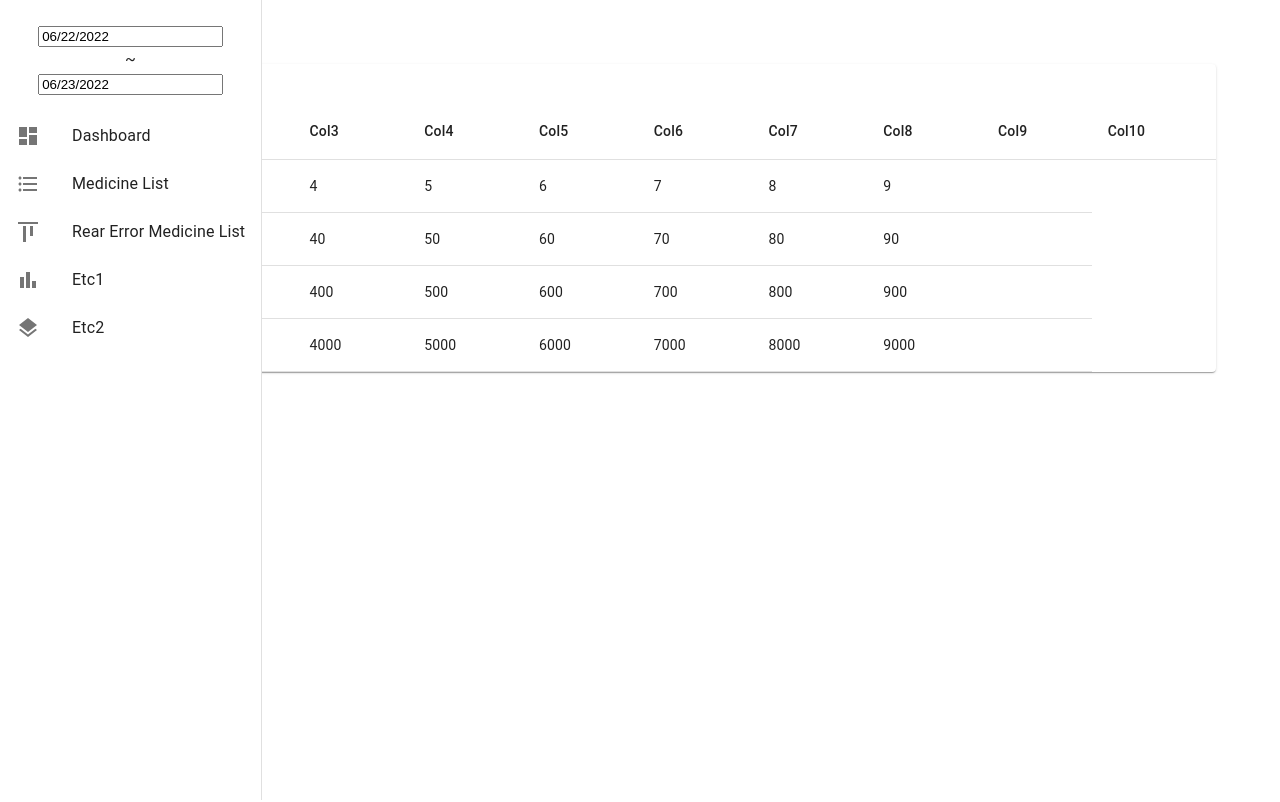
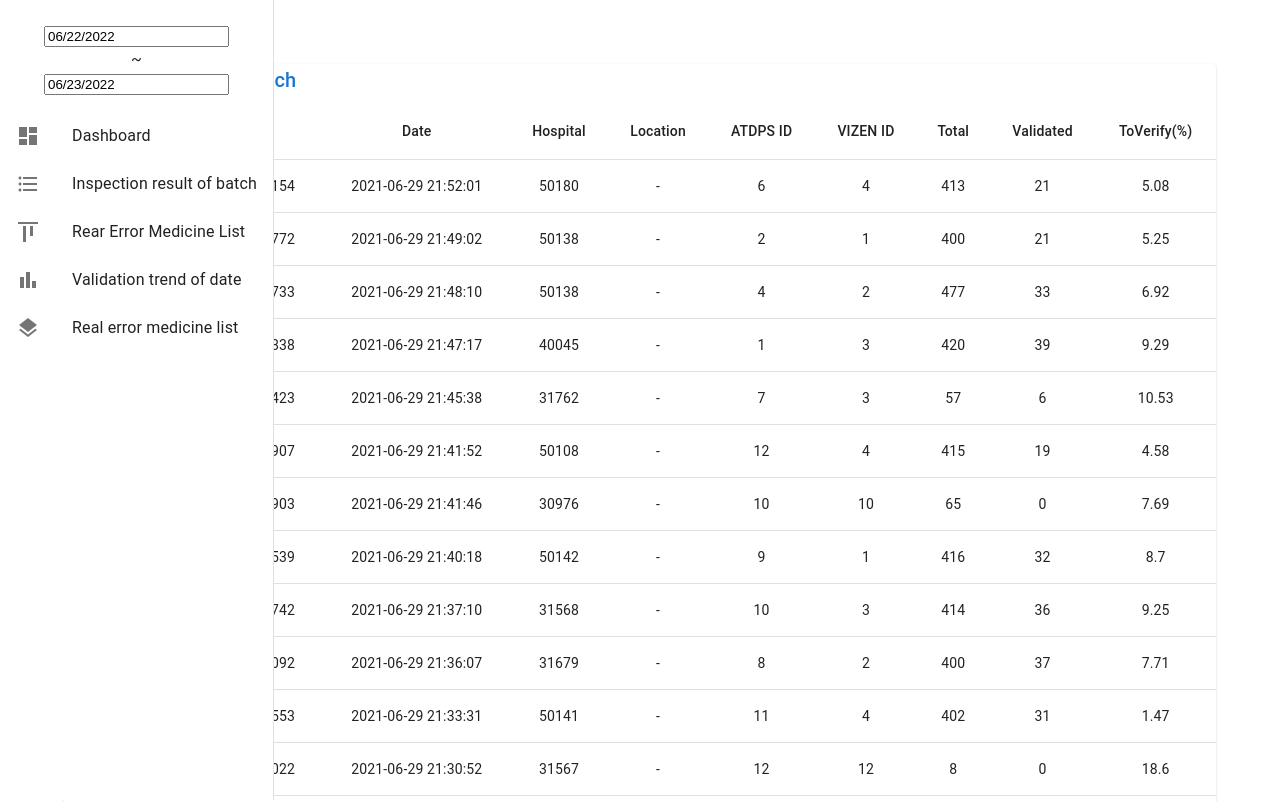
Before and after one commit to kimhaeil/Luna, a React (Create React App) app in the folder lunaclient/: page /ErrList in a window 1280 px wide. Shown: the top 802 px of the page. Built offline with nearby package versions, Linux system fonts and the light colour scheme.

Commit message:
샘플 데이터 생성

```diff
--- a/lunaclient/src/App.js
+++ b/lunaclient/src/App.js
@@ -52,7 +52,7 @@ function App() {
                                 <PeriodConditions />
                                 <ListItemButton
                                     component={RouteLink}
-                                    to="/Chart"
+                                    to="/Dashboard"
                                 >
                                     <ListItemIcon>
                                         <DashboardIcon />
@@ -66,7 +66,7 @@ function App() {
                                     <ListItemIcon>
                                         <FormatListBulletedIcon />
                                     </ListItemIcon>
-                                    <ListItemText primary="Medicine List" />
+                                    <ListItemText primary="Inspection result of batch" />
                                 </ListItemButton>
                                 <ListItemButton
                                     component={RouteLink}
@@ -79,12 +79,12 @@ function App() {
                                 </ListItemButton>
                                 <ListItemButton
                                     component={RouteLink}
-                                    to="/Home"
+                                    to="/Chart"
                                 >
                                     <ListItemIcon>
                                         <BarChartIcon />
                                     </ListItemIcon>
-                                    <ListItemText primary="Etc1" />
+                                    <ListItemText primary="Validation trend of date" />
                                 </ListItemButton>
                                 <ListItemButton
                                     component={RouteLink}
@@ -93,7 +93,7 @@ function App() {
                                     <ListItemIcon>
                                         <LayersIcon />
                                     </ListItemIcon>
-                                    <ListItemText primary="Etc2" />
+                                    <ListItemText primary="Real error medicine list" />
                                 </ListItemButton>
                             </React.Fragment>
                         </List>
@@ -131,7 +131,7 @@ function App() {
                                             />
                                             <Route
                                                 exact
-                                                path="/Home"
+                                                path="/Dashboard"
                                                 element={<Dashboard />}
                                             />
                                             <Route
--- a/lunaclient/src/Summary.js
+++ b/lunaclient/src/Summary.js
@@ -22,16 +22,16 @@ export default function Summary() {
         <Title>Summary</Title>
         <Grid container rowSpacing={1} columnSpacing={{ xs: 1, sm: 2, md: 3 }}>
           <Grid item xs={6}>
-            <CountOfSummary title="To Verify" rate="34.5%" value={12341} total={45234} />
+            <CountOfSummary title="To Verify" rate="4.93%" value={104} total={2108} />
           </Grid>
           <Grid item xs={6}>
-            <CountOfSummary title="Real Error" rate="6.7%" value={1235} total={24563} />
+            <CountOfSummary title="Real Error" rate="0.43%" value={9} total={2108} />
           </Grid>
           <Grid item xs={6}>
-            <CountOfSummary title="False Positive" rate="3.2%" value={125} total={6654} />
+            <CountOfSummary title="False Positive" rate="3.2%" value="104(toVerify)-9(RealError)" total={2108} />
           </Grid>
           <Grid item xs={6}>
-            <CountOfSummary title="False Negative" rate="0.2%" value={2} total={5663} />
+            <CountOfSummary title="False Negative" rate="0.02%" value={2} total={5663} />
           </Grid>
         </Grid>
       </Box>
--- a/lunaclient/src/UsageChart.js
+++ b/lunaclient/src/UsageChart.js
@@ -35,8 +35,8 @@ export default function UsageChart() {
           }}
         >
           <CartesianGrid />
-          <XAxis type="number" dataKey="x" name="stature" unit="cm" />
-          <YAxis type="number" dataKey="y" name="weight" unit="kg" />
+          <XAxis type="number" dataKey="x" name="count" unit="" />
+          <YAxis type="number" dataKey="y" name="weight" unit="" />
           <Tooltip cursor={{ strokeDasharray: "3 3" }} />
           <Scatter name="A school" data={data} fill="#8884d8" />
         </ScatterChart>
--- a/lunaclient/src/components/Chart.js
+++ b/lunaclient/src/components/Chart.js
@@ -30,13 +30,13 @@ const data = [
 export default function Chart() {
   const theme = useTheme();
 
-  const data = fetch("http://127.0.0.1:8000/select/").then((response) =>
-    response.json()
-  );
+//   const data = fetch("http://127.0.0.1:8000/select/").then((response) =>
+//     response.json()
+//   );
 
   return (
     <React.Fragment>
-      <Title>Today</Title>
+      <Title>Validation trend of date</Title>
       <ResponsiveContainer height={300}>
         <LineChart
           data={data}
--- a/lunaclient/src/components/CountOfSummary.js
+++ b/lunaclient/src/components/CountOfSummary.js
@@ -46,7 +46,7 @@ export default function CountOfSummary({title, rate, value, total}){
                     color: "success.dark",
                     display: "inline",
                     mx: 0.5,
-                    fontSize: 14,
+                    fontSize: 12,
                 }}
             >
                {value}/{total}
--- a/lunaclient/src/components/Dashboard.js
+++ b/lunaclient/src/components/Dashboard.js
@@ -14,6 +14,7 @@ import UsageChart from "../UsageChart";
 import {ResponsiveContainer } from 'recharts';
 import RadarChart from "./RadarChart";
 import InspectionTrendOfDate from './InspectionTrendOfDate';
+import TopOfList from './TopOfList';
 
 function DashboardContent() {
     return (
@@ -47,7 +48,7 @@ function DashboardContent() {
                     <Paper
                         sx={{ p: 2, display: "flex", flexDirection: "column" }}
                     >
-                        <UsageChart />
+                        <TopOfList />
                     </Paper>
                 </Grid>
                 <Grid item xs={12}>
--- a/lunaclient/src/components/InspectionTrendOfDate.js
+++ b/lunaclient/src/components/InspectionTrendOfDate.js
@@ -14,45 +14,45 @@ import Title from "../Title";
 
 const data = [
   {
-    name: "Page A",
-    uv: 4000,
-    pv: 2400,
+    name: "08-03",
+    Total: 100,
+    Error: 18,
     amt: 2400,
   },
   {
-    name: "Page B",
-    uv: 3000,
-    pv: 1398,
+    name: "08-04",
+    Total: 120,
+    Error: 9,
     amt: 2210,
   },
   {
-    name: "Page C",
-    uv: 2000,
-    pv: 9800,
+    name: "08-05",
+    Total: 127,
+    Error: 11,
     amt: 2290,
   },
   {
-    name: "Page D",
-    uv: 2780,
-    pv: 3908,
+    name: "08-06",
+    Total: 126,
+    Error: 15,
     amt: 2000,
   },
   {
-    name: "Page E",
-    uv: 1890,
-    pv: 4800,
+    name: "08-07",
+    Total: 116,
+    Error: 31,
     amt: 2181,
   },
   {
-    name: "Page F",
-    uv: 2390,
-    pv: 3800,
+    name: "08-08",
+    Total: 125,
+    Error: 16,
     amt: 2500,
   },
   {
-    name: "Page G",
-    uv: 3490,
-    pv: 4300,
+    name: "08-09",
+    Total: 110,
+    Error: 23,
     amt: 2100,
   },
 ];
@@ -83,11 +83,11 @@ export default class Example extends PureComponent {
             <Legend />
             <Line
               type="monotone"
-              dataKey="pv"
+              dataKey="Error"
               stroke="#8884d8"
               activeDot={{ r: 8 }}
             />
-            <Line type="monotone" dataKey="uv" stroke="#82ca9d" />
+            <Line type="monotone" dataKey="Total" stroke="#82ca9d" />
           </LineChart>
         </ResponsiveContainer>
       </React.Fragment>
--- a/lunaclient/src/components/RadarChart.js
+++ b/lunaclient/src/components/RadarChart.js
@@ -3,41 +3,47 @@ import { Radar, RadarChart, PolarGrid, PolarAngleAxis, PolarRadiusAxis, Responsi
 
 const data = [
   {
-    subject: 'Math',
+    subject: 'Real Error',
     A: 120,
     B: 110,
     fullMark: 150,
   },
   {
-    subject: 'Chinese',
+    subject: 'Real Fine',
     A: 98,
     B: 130,
     fullMark: 150,
   },
   {
-    subject: 'English',
+    subject: 'Titled',
     A: 86,
     B: 130,
     fullMark: 150,
   },
   {
-    subject: 'Geography',
+    subject: 'Extra Drug',
     A: 99,
     B: 100,
     fullMark: 150,
   },
   {
-    subject: 'Physics',
+    subject: 'Broken',
     A: 85,
     B: 90,
     fullMark: 150,
   },
   {
-    subject: 'History',
+    subject: 'Mssing Drug',
     A: 65,
     B: 85,
     fullMark: 150,
   },
+  {
+    subject: 'Overlapped',
+    A: 23,
+    B: 85,
+    fullMark: 150,
+  }
 ];
 
 export default class Example extends PureComponent {
--- a/lunaclient/src/components/RealErrorList.js
+++ b/lunaclient/src/components/RealErrorList.js
@@ -3,54 +3,67 @@ import Title from '../Title';
 import Table from '@mui/material/Table';
 import { TableBody, TableCell, TableHead, TableRow } from '@material-ui/core';
 
-function createSampleData(Col1,Col2,Col3,Col4,Col5,Col6,Col7,Col8,Col9,col10 ){
-    return{Col1,Col2,Col3,Col4,Col5,Col6,Col7,Col8,Col9,col10};
+function createSampleData(Col1,Col2,Col3,Col4,Col5,Col6,Col7,Col8,Col9, Col10 ){
+    return{Col1,Col2,Col3,Col4,Col5,Col6,Col7,Col8,Col9, Col10};
 }
 
 const datas = [
-    createSampleData(
-        1,2,3,4,5,6,7,8,9,0
-    ),
-    createSampleData(
-        2,20,30,40,50,60,70,80,90,100
-    ),createSampleData(
-        3,200,300,400,500,600,700,800,900,1000
-    ),createSampleData(
-        4,2000,3000,4000,5000,6000,7000,8000,9000,10000
-    ),
+    createSampleData(1,'06_210629193445154',	'2021-06-29 21:52:01',	50180,	'-',	6,	4,	413,	21,	5.08),
+    createSampleData(2,'02_210629200107772',	'2021-06-29 21:49:02',	50138,	'-',	2,	1,	400,	21,	5.25),
+    createSampleData(3,'04_210629193043733',	'2021-06-29 21:48:10',	50138,	'-',	4,	2,	477,33,	6.92),
+    createSampleData(4,'01_210629193810838',	'2021-06-29 21:47:17',	40045,	'-',	1,	3,	420,	39,	9.29),
+    createSampleData(5,'07_210629171412423',	'2021-06-29 21:45:38',	31762,	'-',	7,	3,	57,	6,	10.53),
+    createSampleData(6,'12_210629194851907',	'2021-06-29 21:41:52',	50108,	'-',	12,	4,	415,	19,	4.58),
+    createSampleData(7,'10_210629214126903',	'2021-06-29 21:41:46',	30976,	'-',	10,10,	65,	0,	7.69),
+    createSampleData(8,'09_210629195721539',	'2021-06-29 21:40:18',	50142,	'-',	9,	1,	416,	32,	8.70),
+    createSampleData(9,'10_210629191040742',	'2021-06-29 21:37:10',	31568,	'-',	10,	3,	414,	36,9.25),
+    createSampleData(10,'08_210629191136092',	'2021-06-29 21:36:07',	31679,	'-',	8,2,	400,	37,	7.71),
+    createSampleData(11,'11_210629195919553',	'2021-06-29 21:33:31',	50141,	'-',	11,	4,	402,	31,	1.47),
+    createSampleData(12,'12_210629213037022',	'2021-06-29 21:30:52',	31567,	'-',	12,	12,	8,	0,	18.60),
+    createSampleData(13,'02_210629193431765',	'2021-06-29 21:30:24',	40048,	'-',	2,	1,	407,	6,	6.06),
+    createSampleData(14,'08_210629212624905',	'2021-06-29 21:26:41',	31802,	'-',	8,	8,	98,	0,	9.48),
+    createSampleData(15,'09_210629193418384',	'2021-06-29 21:26:19',	50142,	'-',	9,	3,	404,	35,4.65),
+    createSampleData(16,'07_210629212537572',	'2021-06-29 21:25:54',	30887,	'-',	7,	7,	73,	0,	7.52),
+    createSampleData(17,'05_210629190726354',	'2021-06-29 21:25:11',	32011,	'-',	5,	4,	441,	43,	9.48),
+    createSampleData(18,'12_210629175051258',	'2021-06-29 21:25:09',	50182,	'-',	12,	3,	43,	8,	7.11),
+    createSampleData(19,'07_210629175835939',	'2021-06-29 21:24:04',	31955,	'-',	7,	3,	29,	2,	5.09),
+    createSampleData(20,'11_210629184004564',	'2021-06-29 21:23:52',	50141,	'-',	11,	2,	429,	26,	4.21),
+    createSampleData(21,'09_210629212211901',	'2021-06-29 21:22:16',	30965,	'-',	9,	9,	3,	0,	6.12),
+    createSampleData(22,'07_210629184806363',	'2021-06-29 21:22:00',	50220,	'-',	7,	1,	422,	40,	5.20),
     ];
 
 export default function RealErrorList() {
     return (
         <React.Fragment>
-            <Title>real error list</Title>
+            <Title>Inspection result of batch</Title>
             <Table size="small">
                 <TableHead>
                     <TableRow>
-                        <TableCell>Col1</TableCell>
-                        <TableCell>Col2</TableCell>
-                        <TableCell>Col3</TableCell>
-                        <TableCell>Col4</TableCell>
-                        <TableCell>Col5</TableCell>
-                        <TableCell>Col6</TableCell>
-                        <TableCell>Col7</TableCell>
-                        <TableCell>Col8</TableCell>
-                        <TableCell>Col9</TableCell>
-                        <TableCell>Col10</TableCell>
+                        <TableCell align='center'>no.</TableCell>
+                        <TableCell align='center'>Batch ID</TableCell>
+                        <TableCell align='center'>Date</TableCell>
+                        <TableCell align='center'>Hospital</TableCell>
+                        <TableCell align='center'>Location</TableCell>
+                        <TableCell align='center'>ATDPS ID</TableCell>
+                        <TableCell align='center'>VIZEN ID</TableCell>
+                        <TableCell align='center'>Total</TableCell>
+                        <TableCell align='center'>Validated</TableCell>
+                        <TableCell align='center'>ToVerify(%)</TableCell>
                     </TableRow>
                 </TableHead>
                 <TableBody>
                     {datas.map((row) => (
                         <TableRow key={row.Col1}>
-                            <TableCell>{row.Col2}</TableCell>
-                            <TableCell>{row.Col3}</TableCell>
-                            <TableCell>{row.Col4}</TableCell>
-                            <TableCell>{row.Col5}</TableCell>
-                            <TableCell>{row.Col6}</TableCell>
-                            <TableCell>{row.Col7}</TableCell>
-                            <TableCell>{row.Col8}</TableCell>
-                            <TableCell>{row.Col9}</TableCell>
-                            <TableCell>{row.Col10}</TableCell>
+                            <TableCell align='center'>{row.Col1}</TableCell>
+                            <TableCell align='center'>{row.Col2}</TableCell>
+                            <TableCell align='center'>{row.Col3}</TableCell>
+                            <TableCell align='center'>{row.Col4}</TableCell>
+                            <TableCell align='center'>{row.Col5}</TableCell>
+                            <TableCell align='center'>{row.Col6}</TableCell>
+                            <TableCell align='center'>{row.Col7}</TableCell>
+                            <TableCell align='center'>{row.Col8}</TableCell>
+                            <TableCell align='center'>{row.Col9}</TableCell>
+                            <TableCell align='center'>{row.Col10}</TableCell>
                         </TableRow>
                     ))}
                 </TableBody>
--- /dev/null
+++ b/lunaclient/src/components/TopOfList.js
@@ -0,0 +1,90 @@
+import React, { PureComponent } from "react";
+import {
+    BarChart,
+    Bar,
+    Cell,
+    XAxis,
+    YAxis,
+    CartesianGrid,
+    Tooltip,
+    Legend,
+    ResponsiveContainer,
+} from "recharts";
+import Title from "../Title";
+
+const data = [
+    {
+        name: "Tablet A",
+        Total: 300,
+        Error: 34,
+        amt: 2400,
+    },
+    {
+        name: "Lithionit dp 42mg",
+        Total: 300,
+        Error: 31,
+        amt: 2210,
+    },
+    {
+        name: "Enalapril Krka 5mg",
+        Total: 200,
+        Error: 30,
+        amt: 2290,
+    },
+    {
+        name: "Lisinopril Ratio 10mg",
+        Total: 278,
+        Error: 24,
+        amt: 2000,
+    },
+    {
+        name: "Trental dp 400mg",
+        Total: 189,
+        Error: 16,
+        amt: 2181,
+    },
+    {
+        name: "Monoket dp 50mg",
+        Total: 239,
+        Error: 13,
+        amt: 2500,
+    },
+    {
+        name: "Lescol Depot dp 80mg",
+        Total: 349,
+        Error: 4,
+        amt: 2100,
+    },
+];
+
+export default class Example extends PureComponent {
+    render() {
+        return (
+            <React.Fragment>
+                <Title>Top of real error medicines</Title>
+                <ResponsiveContainer height={400}>
+                    <BarChart
+                        width={500}
+                        height={300}
+                        data={data}
+                        margin={{
+                            top: 20,
+                            right: 30,
+                            left: 20,
+                            bottom: 5,
+                        }}
+
+                    >
+                        <CartesianGrid strokeDasharray="3 3" />
+                        <XAxis dataKey="name" fontSize={11}/>
+                        <YAxis />
+                        <Tooltip />
+                        <Legend />
+                        <Bar dataKey="Error" stackId="a" fill="#8884d8" />
+                        <Bar dataKey="Total" stackId="a" fill="#82ca9d" />
+                    </BarChart>
+                </ResponsiveContainer>
+            </React.Fragment>
+        );
+    }
+}
```
